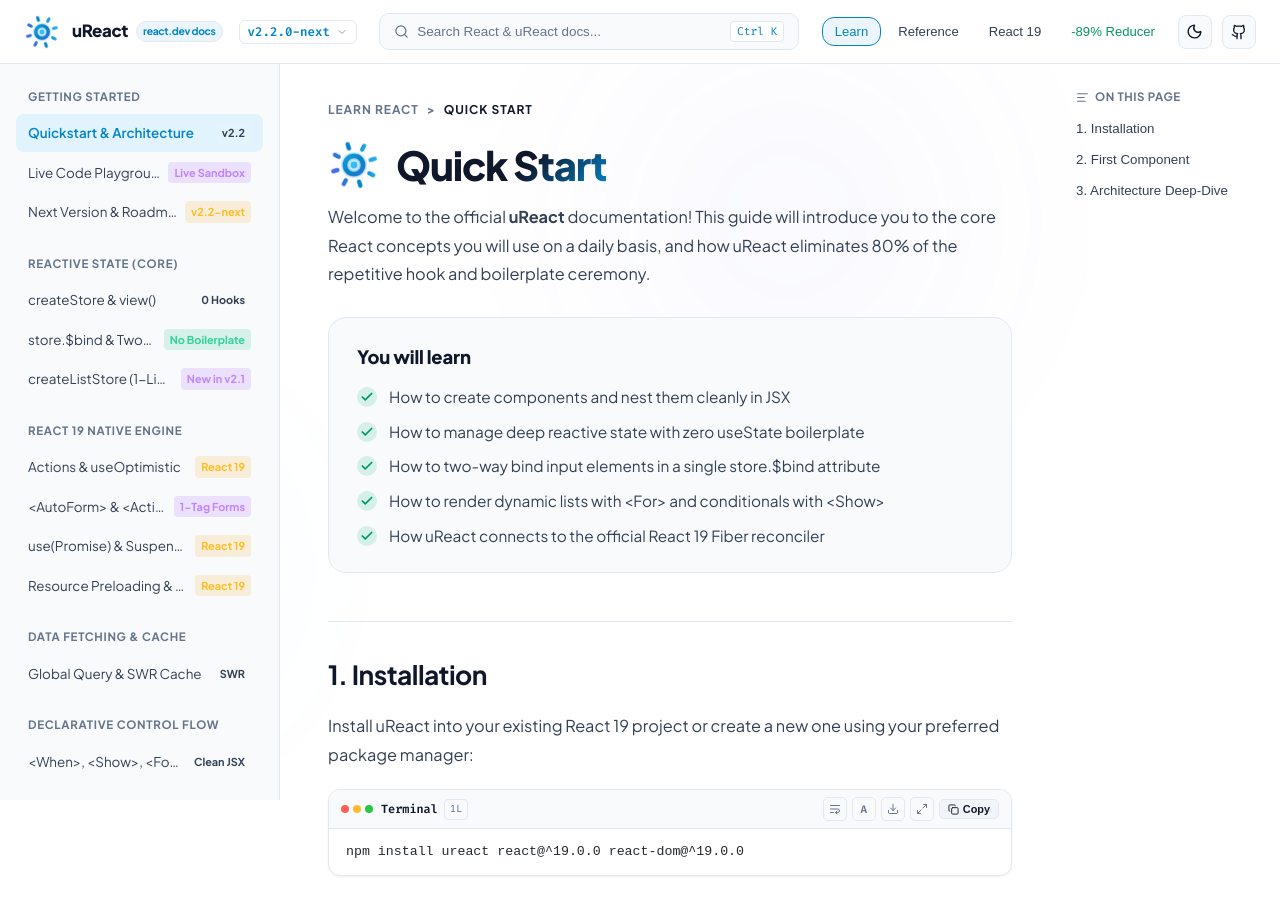
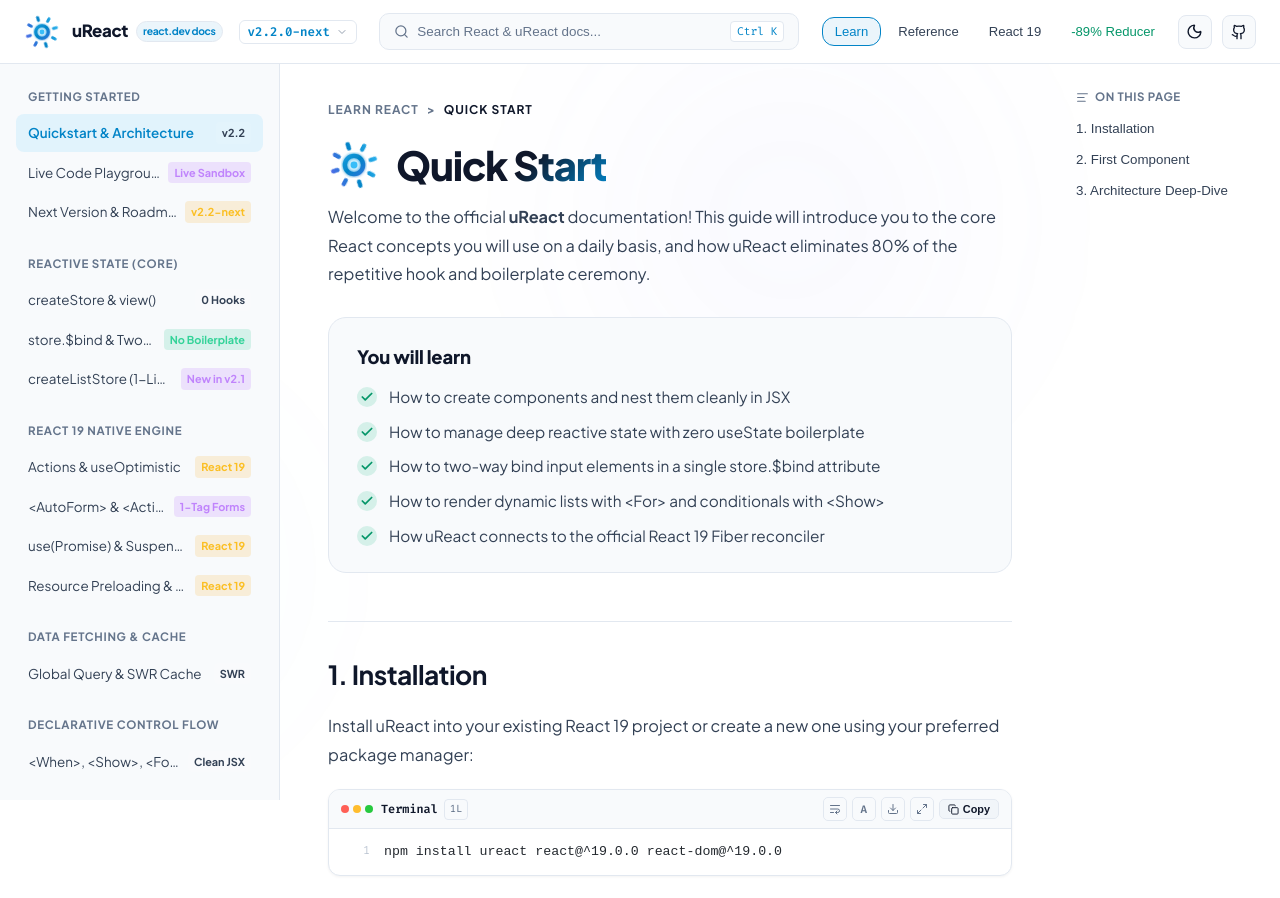
Before and after one commit to jins-coder/uReact, a React (Vite) app: page / in a window 1280 px wide. Shown: the top 898 px of the page. Built offline with nearby package versions, Linux system fonts and the light colour scheme.

Commit message:
feat(docs): upgrade all documentation CodeBlocks with Beast features (word-wrap, font zoom, line pinning, diffing, and downloads)

```diff
--- a/src/projects/docs-portal/components/CodeBlock.tsx
+++ b/src/projects/docs-portal/components/CodeBlock.tsx
@@ -8,27 +8,56 @@
   showLineNumbers?: boolean;
   highlightLines?: number[];
   badge?: string;
-  badgeType?: 'bad' | 'good' | 'emerald' | 'neutral';
+  badgeType?: 'bad' | 'good' | 'emerald' | 'neutral' | 'react19';
+  collapsible?: boolean;
+  initialCollapsed?: boolean;
+  maxLines?: number;
+  className?: string;
+  style?: React.CSSProperties;
 }
 
+/**
+ * Enhanced Documentation CodeBlock Component
+ * Powered by ReactDevCodeBlock with full Beast mode features:
+ * - Word wrap toggle
+ * - Font size zoomer (A- / A / A+)
+ * - Line pinning & click selection
+ * - Diff recognition (+ / -)
+ * - File download (.tsx / .ts)
+ * - Fullscreen distraction-free modal
+ * - Auto-folding for long snippets
+ */
 export function CodeBlock({
   code,
   language = 'tsx',
   title,
-  showLineNumbers = false,
+  showLineNumbers = true,
   highlightLines = [],
   badge,
-  badgeType = 'neutral'
+  badgeType = 'neutral',
+  collapsible,
+  initialCollapsed,
+  maxLines,
+  className,
+  style
 }: CodeBlockProps) {
+  // Infer smart title if not provided (e.g. "example.tsx" or "App.tsx")
+  const smartTitle = title || (language === 'bash' || language === 'shell' ? 'terminal' : `example.${language === 'typescript' || language === 'ts' ? 'ts' : 'tsx'}`);
+
   return (
     <ReactDevCodeBlock
       code={code}
       language={language}
-      title={title}
+      title={smartTitle}
       showLineNumbers={showLineNumbers}
       highlightLines={highlightLines}
       badge={badge}
       badgeType={badgeType}
+      collapsible={collapsible}
+      initialCollapsed={initialCollapsed}
+      maxLines={maxLines}
+      className={className}
+      style={style}
     />
   );
 }
--- a/src/projects/docs-portal/components/TorchCode.tsx
+++ b/src/projects/docs-portal/components/TorchCode.tsx
@@ -6,9 +6,12 @@
   language?: string;
   title?: string;
   badge?: string;
-  badgeType?: 'bad' | 'good' | 'emerald' | 'neutral';
+  badgeType?: 'bad' | 'good' | 'emerald' | 'neutral' | 'react19';
   highlightLines?: number[];
   showLineNumbers?: boolean;
+  collapsible?: boolean;
+  initialCollapsed?: boolean;
+  maxLines?: number;
   className?: string;
   style?: React.CSSProperties;
 }
@@ -21,6 +24,9 @@
   badgeType = 'neutral',
   highlightLines = [],
   showLineNumbers = true,
+  collapsible,
+  initialCollapsed,
+  maxLines,
   className = '',
   style = {}
 }: TorchCodeProps) {
@@ -33,6 +39,9 @@
       badgeType={badgeType}
       highlightLines={highlightLines}
       showLineNumbers={showLineNumbers}
+      collapsible={collapsible}
+      initialCollapsed={initialCollapsed}
+      maxLines={maxLines}
       className={className}
       style={style}
     />
```
